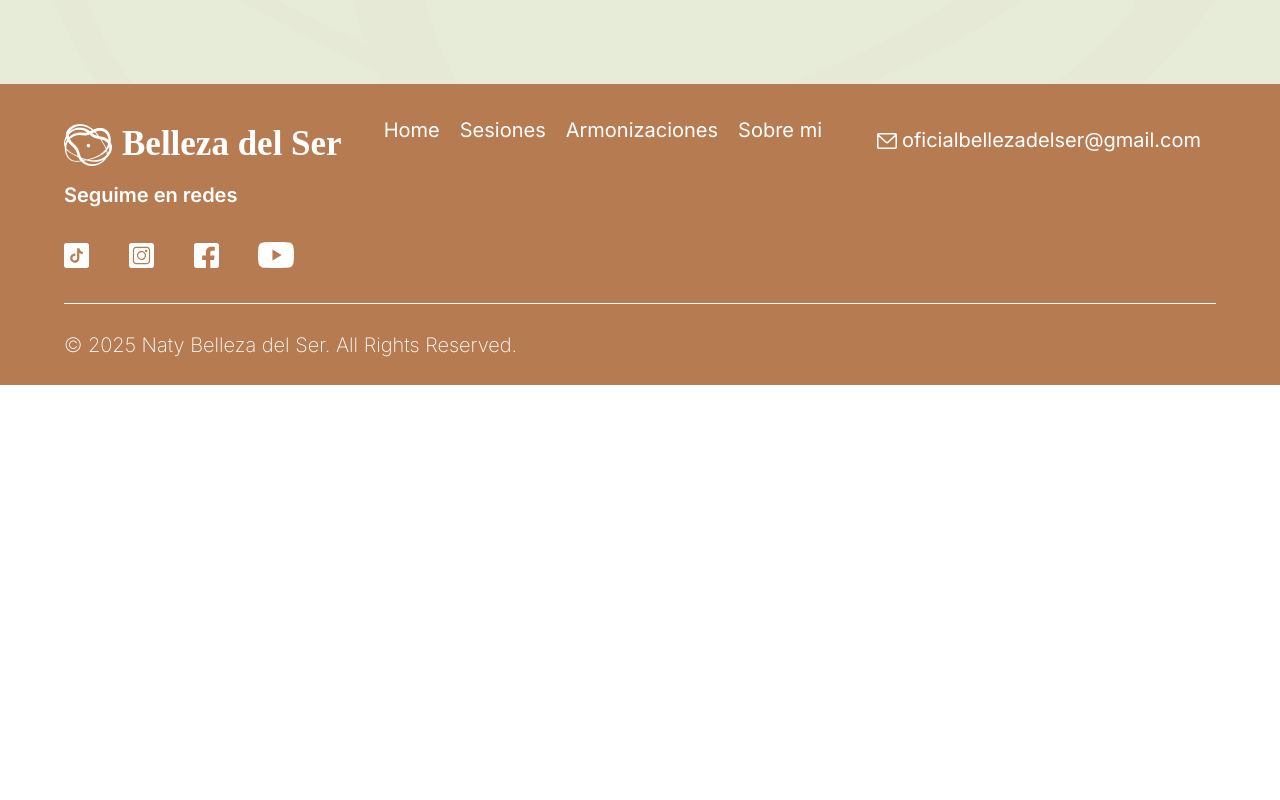
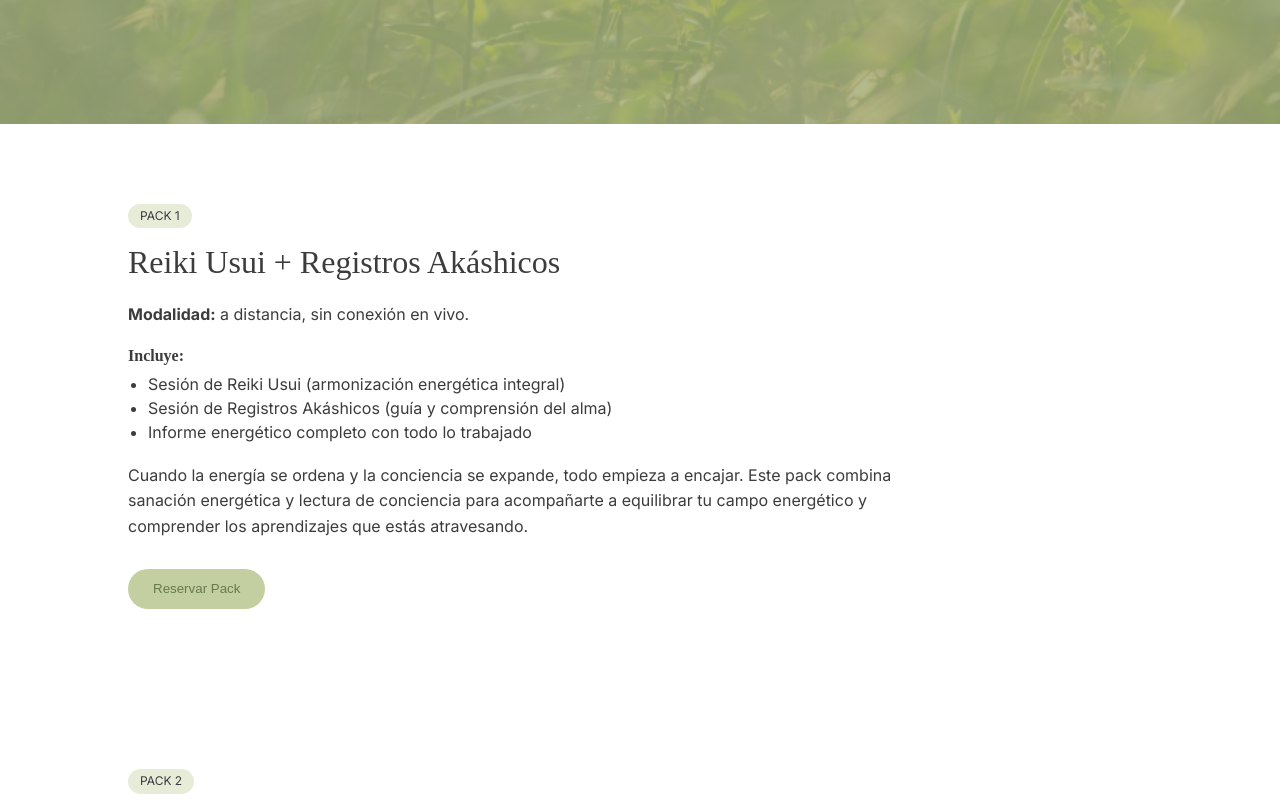
Before and after one commit to AlexisBazila/bellezadelser, a React (Vite) app: page /packs in a window 1280 px wide. Shown: the part 700-1500 px from the top of the page. Before the commit the page ends 1085 px from the top, so only its background shows below. Built offline with nearby package versions, Linux system fonts and the light colour scheme; a small style sheet from the web is missing; a web font is replaced by a local one.

Commit message:
Pagina de packs OK

```diff
--- a/src/App.jsx
+++ b/src/App.jsx
@@ -10,6 +10,7 @@ import Activaciones from "./pages/Activaciones";
 import SesionRegistros from "./pages/SesionRegistros";
 import CheckAgenda from "./layouts/CheckAgenda/CheckAgenda";
 import SesionAcompañamiento from "./pages/SesionAcompañamiento";
+import SesionsPack from "./pages/SesionsPack";
 
 function App() {
   return (
@@ -31,6 +32,7 @@ function App() {
         <Route path="/carrito" element={<Proximamente />} />
         <Route path="/Armonizaciones/ebooks" element={<Proximamente />} />
         <Route path="/checkagenda" element={<CheckAgenda />} />
+        <Route path="/packs" element={<SesionsPack />} />
         <Route path="*" element={<NotFound />} />
         {/*<Route path="/Cursos" element={<Curso />} /> */}
       </Routes>
--- /dev/null
+++ b/src/components/PackCard/PackCard.css
@@ -0,0 +1,124 @@
+.pack-card {
+    padding: 80px 10%;
+    background-color: #fff;
+    color: #3C3C3C;
+
+}
+
+.pack-container {
+    max-width: 800px;
+
+}
+
+/* Código */
+.pack-code {
+    background-color: #E7ECD9;
+    padding: 5px 12px;
+    border-radius: 20px;
+    font-size: 12px;
+    display: inline-block;
+    margin-bottom: 15px;
+    font-family: "Inter", sans-serif;
+    font-optical-sizing: auto;
+    font-weight: 400;
+}
+
+/* Título */
+.pack-title {
+    font-size: 32px;
+    margin-bottom: 20px;
+    color: #3C3C3C;
+}
+
+/* Modalidad */
+.pack-modalidad {
+    margin-bottom: 20px;
+    font-size: 16px;
+}
+
+/* Incluye */
+.pack-includes ul {
+    margin-top: 10px;
+    padding-left: 20px;
+}
+
+.pack-includes li {
+    margin-bottom: 5px;
+    color: #3C3C3C;
+    font-family: "Inter", sans-serif;
+    font-optical-sizing: auto;
+    font-weight: 400;
+}
+
+/* Descripción */
+.pack-description {
+    margin-top: 20px;
+    line-height: 1.6;
+    color: #3C3C3C;
+}
+
+/* Botón */
+.pack-button {
+    margin-top: 30px;
+}
+
+.reserve-btn {
+    background-color: #C3CFA1;
+    border: none;
+    padding: 12px 25px;
+    border-radius: 25px;
+    cursor: pointer;
+    color: #647B4D;
+    transition: background-color 0.3s ease, color 0.3s ease;
+}
+
+.reserve-btn:hover {
+
+    color: #C3CFA1;
+    background-color: #647B4D;
+}
+
+/* Step container */
+.pack-step {
+    margin-top: 30px;
+    animation: fadeIn 0.3s ease;
+}
+
+/* Botones del pack (NO usar buttonStore) */
+.pack-buttons {
+    display: flex;
+    gap: 20px;
+    flex-wrap: wrap;
+    margin-top: 15px;
+}
+
+/* Ajuste de botones dentro del pack */
+.pack-buttons a,
+.pack-buttons button {
+    flex: 1;
+    min-width: 220px;
+    text-align: center;
+}
+
+/* Back */
+.back-btn {
+    margin-top: 20px;
+    background: none;
+    border: none;
+    color: #6b6b6b;
+    cursor: pointer;
+    text-decoration: underline;
+}
+
+/* Animación */
+@keyframes fadeIn {
+    from {
+        opacity: 0;
+        transform: translateY(10px);
+    }
+
+    to {
+        opacity: 1;
+        transform: translateY(0);
+    }
+}
--- /dev/null
+++ b/src/components/PackCard/PackCard.jsx
@@ -0,0 +1,148 @@
+import React, { useState } from "react";
+import "./PackCard.css";
+import FirstButton from "../firstButton/FirstButton";
+import ButtonAgenda from "../ButtonAgenda/ButtonAgenda";
+
+function PackCard({
+  code,
+  title,
+  modalidad,
+  includes = [],
+  description,
+  sessionName,
+  links,
+}) {
+  const [step, setStep] = useState(1);
+  const [sessionType, setSessionType] = useState(null);
+
+  // 🔥 Generador WhatsApp
+  const generateWhatsAppLink = (tipoSesion) => {
+    const phone = "5493755447658";
+
+    const message = `Hola!
+Quisiera agendar el pack ${sessionName} (${tipoSesion}).
+
+Mi nombre es:
+Disponibilidad horaria:`;
+
+    return `https://wa.me/${phone}?text=${encodeURIComponent(message)}`;
+  };
+
+  return (
+    <section className="pack-card">
+      <div className="pack-container">
+        {/* Código */}
+        <span className="pack-code">{code}</span>
+
+        {/* Título */}
+        <h2 className="pack-title">{title}</h2>
+
+        {/* Modalidad */}
+        <p className="pack-modalidad">
+          <strong>Modalidad:</strong> {modalidad}
+        </p>
+
+        {/* Incluye */}
+        <div className="pack-includes">
+          <strong>Incluye:</strong>
+          <ul>
+            {includes.map((item, i) => (
+              <li key={i}>{item}</li>
+            ))}
+          </ul>
+        </div>
+
+        {/* Descripción */}
+        <p className="pack-description">{description}</p>
+
+        {/* 🔥 STEP 1 */}
+        {step === 1 && (
+          <div className="pack-button">
+            <button className="reserve-btn" onClick={() => setStep(2)}>
+              Reservar Pack
+            </button>
+          </div>
+        )}
+
+        {/* 🔥 STEP 2 → tipo sesión */}
+        {step === 2 && (
+          <div className="pack-step">
+            <h3>Selecciona modalidad</h3>
+
+            <div className="pack-buttons">
+              {links.online && (
+                <ButtonAgenda
+                  caption="Sesión en Vivo"
+                  onClick={() => {
+                    setSessionType("online");
+                    setStep(3);
+                  }}
+                />
+              )}
+
+              {links.distance && (
+                <ButtonAgenda
+                  caption="Sesión a Distancia"
+                  onClick={() => {
+                    setSessionType("distance");
+                    setStep(3);
+                  }}
+                />
+              )}
+            </div>
+
+            <button className="back-btn" onClick={() => setStep(1)}>
+              ← Volver
+            </button>
+          </div>
+        )}
+
+        {/* 🔥 STEP 3 → pago */}
+        {step === 3 && sessionType && (
+          <div className="pack-step">
+            <h3>Selecciona el medio de pago</h3>
+
+            <div className="pack-buttons">
+              {/* WhatsApp */}
+              {links[sessionType]?.latam && (
+                <FirstButton
+                  caption={
+                    <>
+                      <span>Argentina</span>
+                      <br />
+                      <span>Reservar por WhatsApp</span>
+                    </>
+                  }
+                  link={generateWhatsAppLink(
+                    sessionType === "online" ? "en vivo" : "a distancia",
+                  )}
+                  newTab={true}
+                />
+              )}
+
+              {/* Internacional */}
+              {links[sessionType]?.world && (
+                <FirstButton
+                  caption={
+                    <>
+                      <span>Internacional</span>
+                      <br />
+                      <span>PayPal / Tarjeta</span>
+                    </>
+                  }
+                  link={links[sessionType].world}
+                />
+              )}
+            </div>
+
+            <button className="back-btn" onClick={() => setStep(2)}>
+              ← Volver
+            </button>
+          </div>
+        )}
+      </div>
+    </section>
+  );
+}
+
+export default PackCard;
--- /dev/null
+++ b/src/pages/SesionsPack.jsx
@@ -0,0 +1,61 @@
+import React from "react";
+import HeroSession from "../layouts/HeroSession/HeroSession";
+import PackCard from "../components/PackCard/PackCard";
+
+function SesionsPack() {
+  return (
+    <>
+      <HeroSession title={"Packs de Sanación"} />
+
+      <PackCard
+        code="PACK 1"
+        title="Reiki Usui + Registros Akáshicos"
+        modalidad="a distancia, sin conexión en vivo."
+        sessionName="Reiki + Registros Akáshicos"
+        includes={[
+          "Sesión de Reiki Usui (armonización energética integral)",
+          "Sesión de Registros Akáshicos (guía y comprensión del alma)",
+          "Informe energético completo con todo lo trabajado",
+        ]}
+        description="Cuando la energía se ordena y la conciencia se expande, todo empieza a encajar. Este pack combina sanación energética y lectura de conciencia para acompañarte a equilibrar tu campo energético y comprender los aprendizajes que estás atravesando."
+        links={{
+          online: {
+            latam: true,
+            world: "https://calendly.com/bellezadelseroficial/1",
+          },
+          distance: {
+            latam: true,
+            world: "https://calendly.com/bellezadelseroficial/1",
+          },
+        }}
+      />
+
+      <PackCard
+        code="PACK 2"
+        title="Reset Energético Esencial"
+        modalidad="a distancia, sin conexión en vivo."
+        sessionName="Reset Energético Esencial"
+        includes={[
+          "Limpieza y alineación de Chakras",
+          "Sanación para el estrés y la ansiedad consciente",
+          "Informe energético completo con todo lo trabajado",
+        ]}
+        description="Cuando el cuero está en alerta y la mente no descansa, la energía pide orden.
+Este pack es ideal para bajar el ruido interno, liberar tensión acumulada y volver a un estado de calma y equilibrio.
+Un primer paso profundo para resetear tu energía y recuperar claridad."
+        links={{
+          online: {
+            latam: true,
+            world: "https://calendly.com/bellezadelseroficial/1",
+          },
+          distance: {
+            latam: true,
+            world: "https://calendly.com/bellezadelseroficial/1",
+          },
+        }}
+      />
+    </>
+  );
+}
+
+export default SesionsPack;
```
